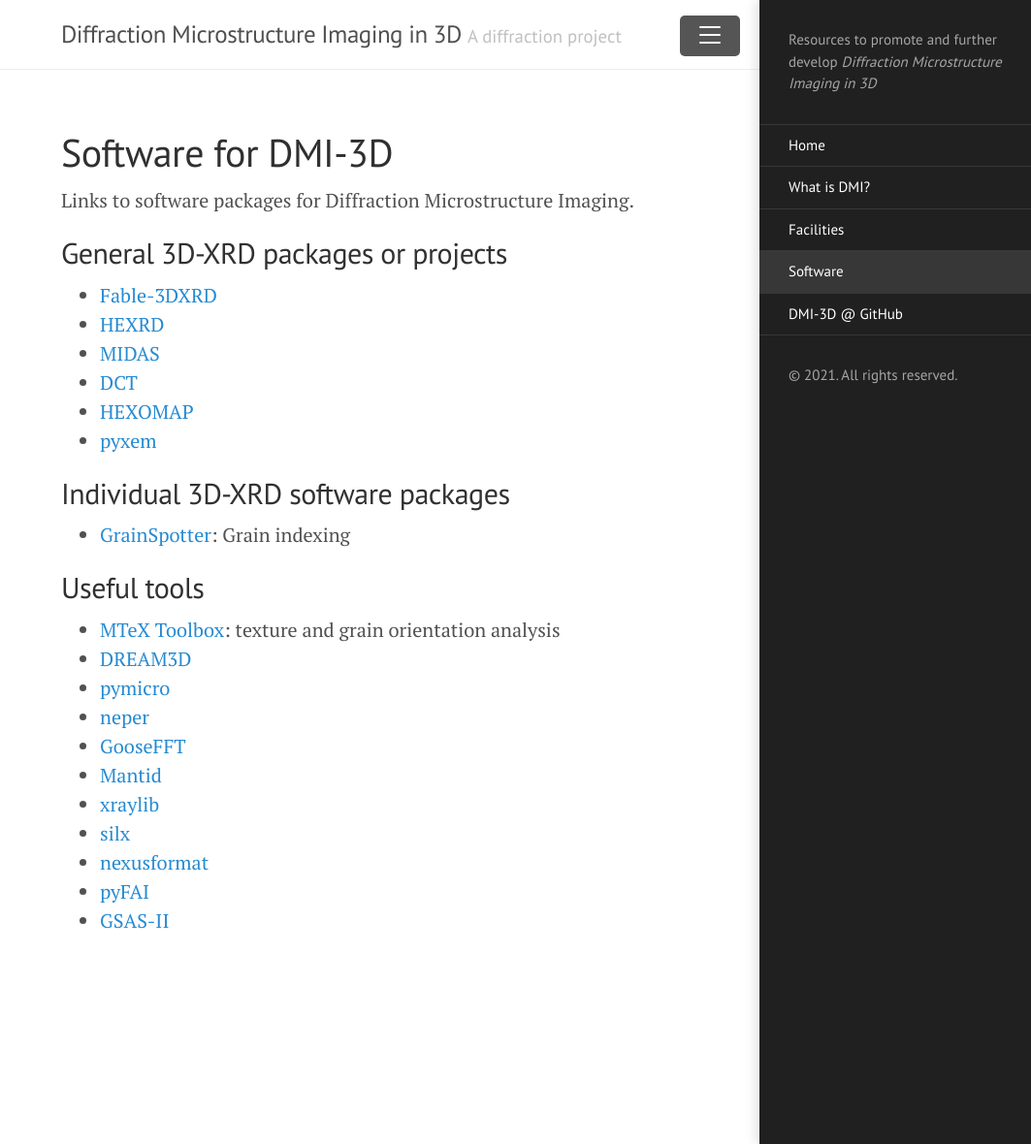
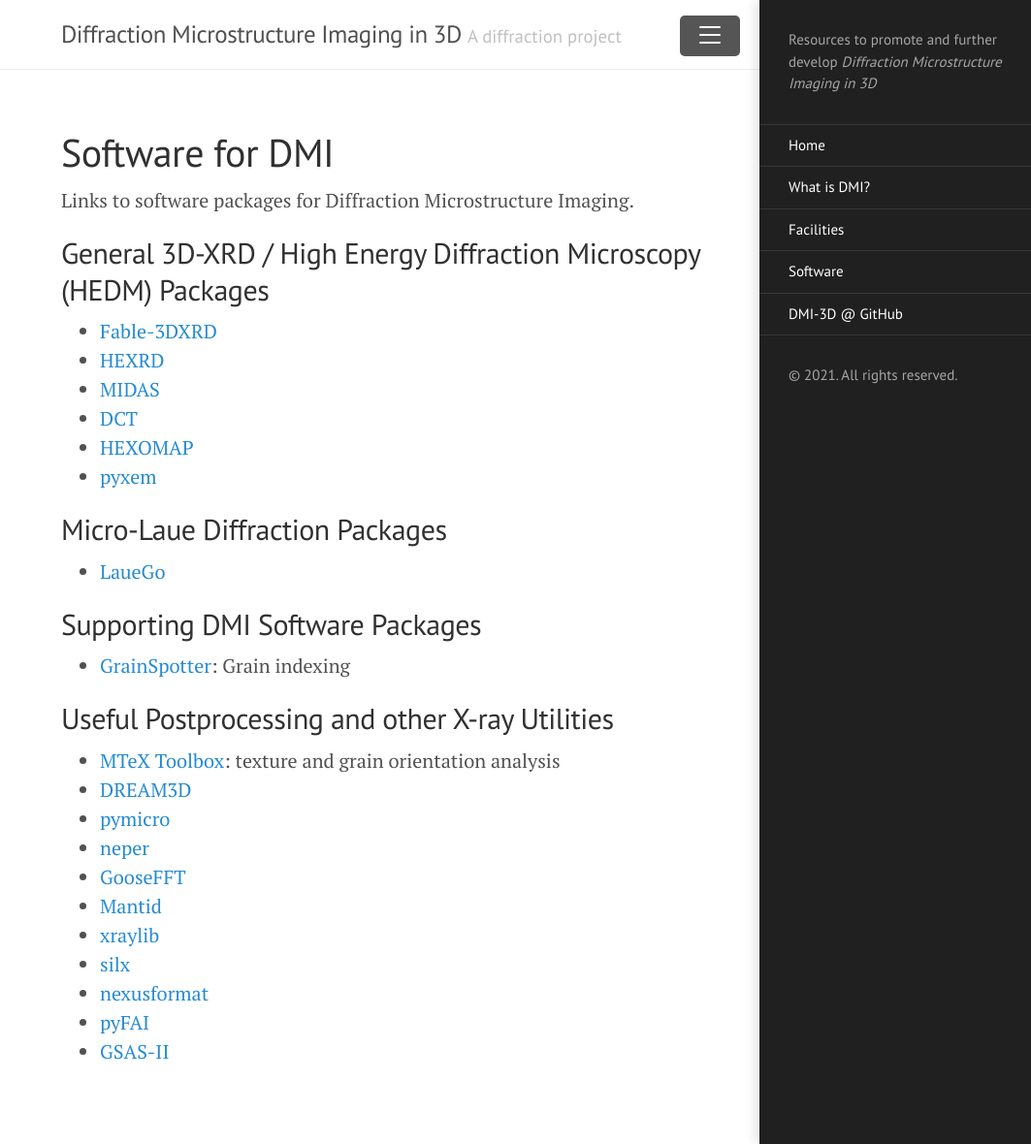
Before and after one commit to dmi-3D/dmi-3D.github.io, a Jekyll site: the page built from software.md, in a window 1280 px wide and 1180 px high. Shown: the whole window at 97% size, without its empty margins (217-1280 px from the left). Built offline with Jekyll 4.4.1, drawn with Linux system fonts in a browser that asks for light colours.

Commit message:
Update software.md

```diff
--- a/software.md
+++ b/software.md
@@ -1,11 +1,11 @@
 ---
 layout: page
-title: Software for DMI-3D
+title: Software for DMI
 ---
 
 Links to software packages for Diffraction Microstructure Imaging.
 
-## General 3D-XRD packages or projects
+## General 3D-XRD / High Energy Diffraction Microscopy (HEDM) Packages
 
 * [Fable-3DXRD](https://github.com/FABLE-3DXRD)
 * [HEXRD](https://github.com/HEXRD)
@@ -14,11 +14,15 @@
 * [HEXOMAP](https://github.com/HeLiuCMU/HEXOMAP)
 * [pyxem](https://github.com/pyxem)
 
-## Individual 3D-XRD software packages
+## Micro-Laue Diffraction Packages
+
+* [LaueGo](https://wiki-ext.aps.anl.gov/s34ide/index.php/LaueGo)
+
+## Supporting DMI Software Packages
 
 * [GrainSpotter](https://sourceforge.net/p/fable/code/HEAD/tree/GrainSpotter/trunk/): Grain indexing
 
-## Useful tools
+## Useful Postprocessing and other X-ray Utilities
 
 * [MTeX Toolbox](https://mtex-toolbox.github.io/): texture and grain orientation analysis
 * [DREAM3D](https://github.com/BlueQuartzSoftware/DREAM3D)
```
